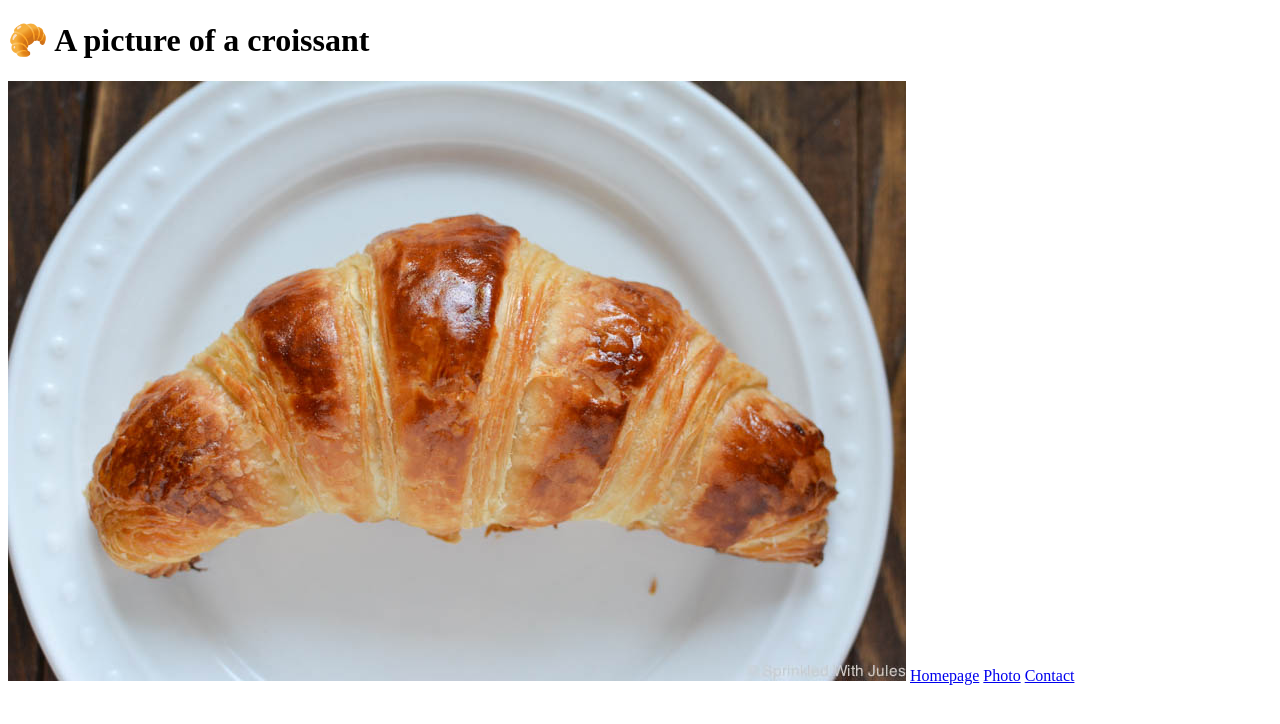
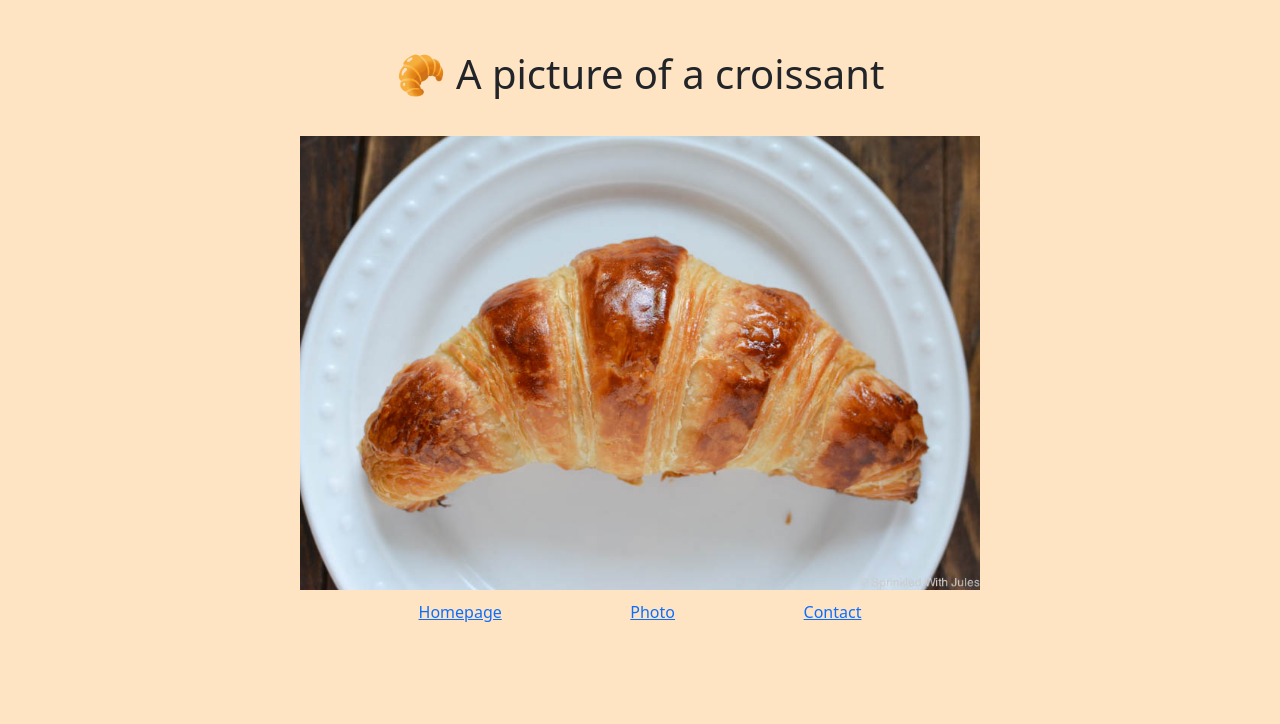
Before and after one commit to BlueVioletTeti/Croissant, a plain HTML site: page photo.html in a window 1280 px wide. Drawn offline with nearby package versions, Linux system fonts and the light colour scheme.

Commit message:
styling added

```diff
--- /dev/null
+++ b/css/styles.css
@@ -0,0 +1,19 @@
+body {
+  background-color: bisque;
+  max-width: 800px;
+  padding: 50px;
+  margin: 0 auto;
+}
+h1 {
+  text-align: center;
+  padding-bottom: 20px;
+}
+img {
+  max-width: 100%;
+  height: auto;
+  padding: 10px;
+}
+
+p {
+  text-align: center;
+}
--- a/photo.html
+++ b/photo.html
@@ -4,13 +4,23 @@
     <meta charset="UTF-8" />
     <meta http-equiv="X-UA-Compatible" content="IE=edge" />
     <meta name="viewport" content="width=device-width, initial-scale=1.0" />
+    <link
+      href="https://cdn.jsdelivr.net/npm/bootstrap@5.2.0/dist/css/bootstrap.min.css"
+      rel="stylesheet"
+      integrity="sha384-gH2yIJqKdNHPEq0n4Mqa/HGKIhSkIHeL5AyhkYV8i59U5AR6csBvApHHNl/vI1Bx"
+      crossorigin="anonymous"
+    />
+
+    <link rel="stylesheet" href="/css/styles.css" />
     <title>Multiple page site</title>
   </head>
   <body>
     <h1>🥐 A picture of a croissant</h1>
     <img src="/picture/croissant.jpg" alt="Picture of croissant" />
-    <a href="/">Homepage</a>
-    <a href="/photo.html">Photo</a>
-    <a href="/contact.html">Contact</a>
+    <div class="d-flex justify-content-evenly">
+      <a href="/">Homepage</a>
+      <a href="/photo.html">Photo</a>
+      <a href="/contact.html">Contact</a>
+    </div>
   </body>
 </html>
```
Also changed, not shown: contact.html (+13 -3 lines), index.html (+13 -3 lines), picture/css/styles.css (deleted).
